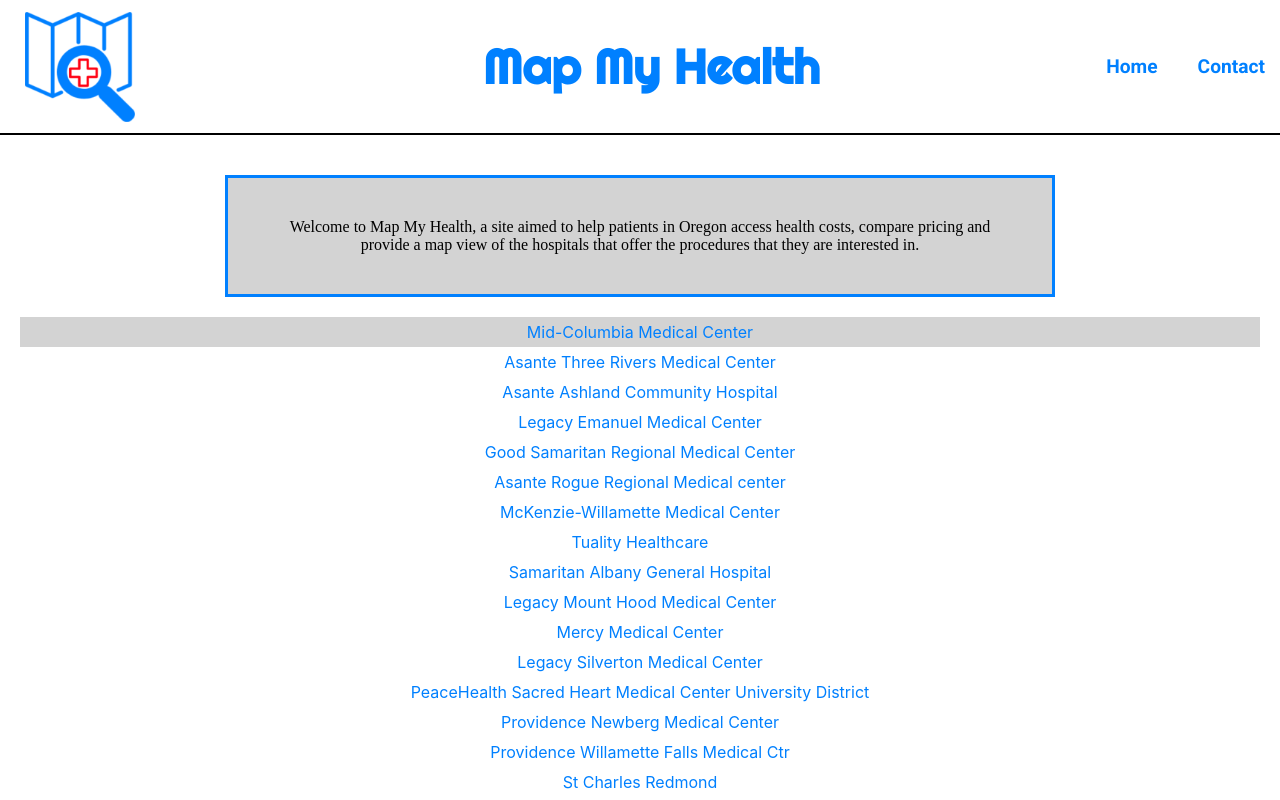
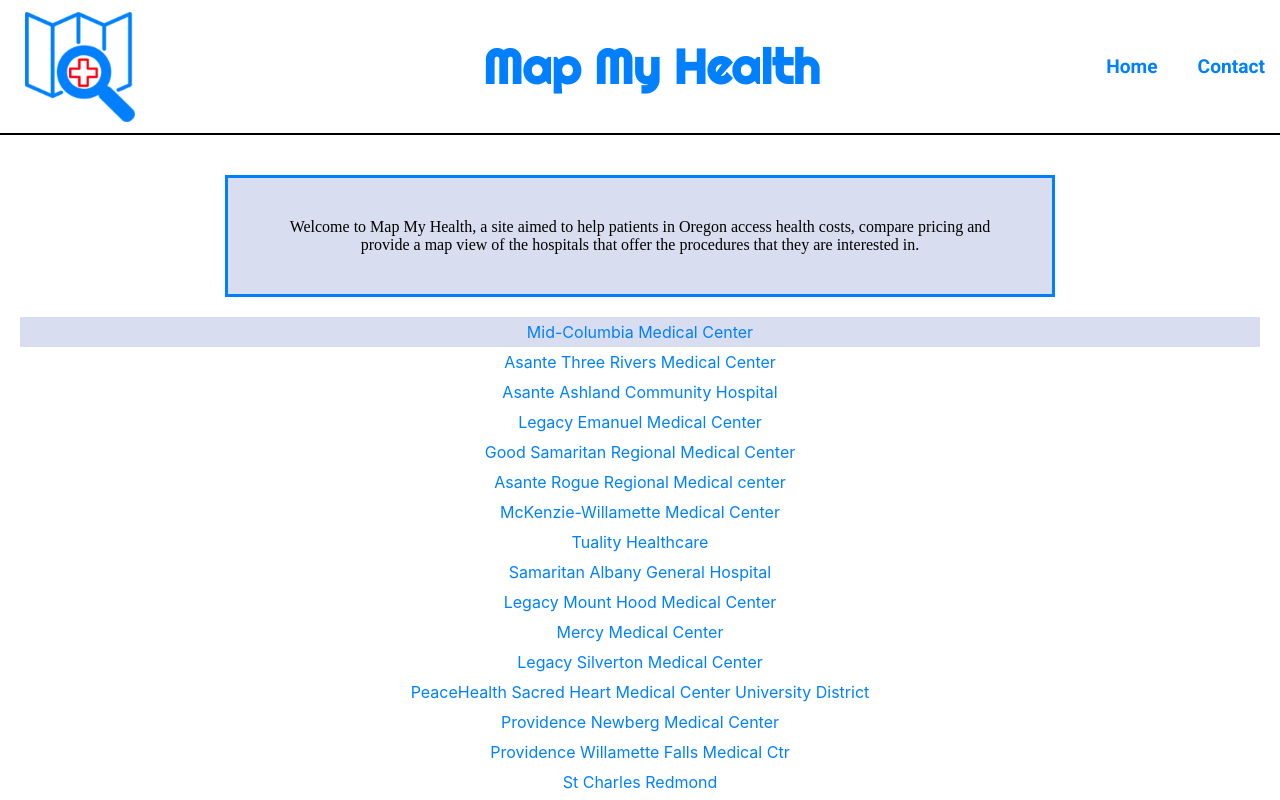
Before and after one commit to map-my-health/newfrontend, a React (Create React App) app in the folder my-app/: page / in a window 1280 px wide. In both pictures the pointer is over the link "Mid-Columbia Medical Center". Shown: the top 800 px of the page. Built offline with nearby package versions, Linux system fonts and the light colour scheme.

Commit message:
change background color and hover

```diff
--- a/my-app/src/components/home/Home.css
+++ b/my-app/src/components/home/Home.css
@@ -6,7 +6,7 @@
     margin-left: auto;
     margin-right: auto;
     font-family: serif;
-    background-color: lightgrey;
+    background-color: #D8DDEF;
     border-style: solid;
     border-color: #0080ff;
   }
@@ -17,5 +17,5 @@ a {
   padding: 5px;
 }
 .sidebar a:hover {
-  background-color: lightgray;
+  background-color: #D8DDEF;
 }
```
